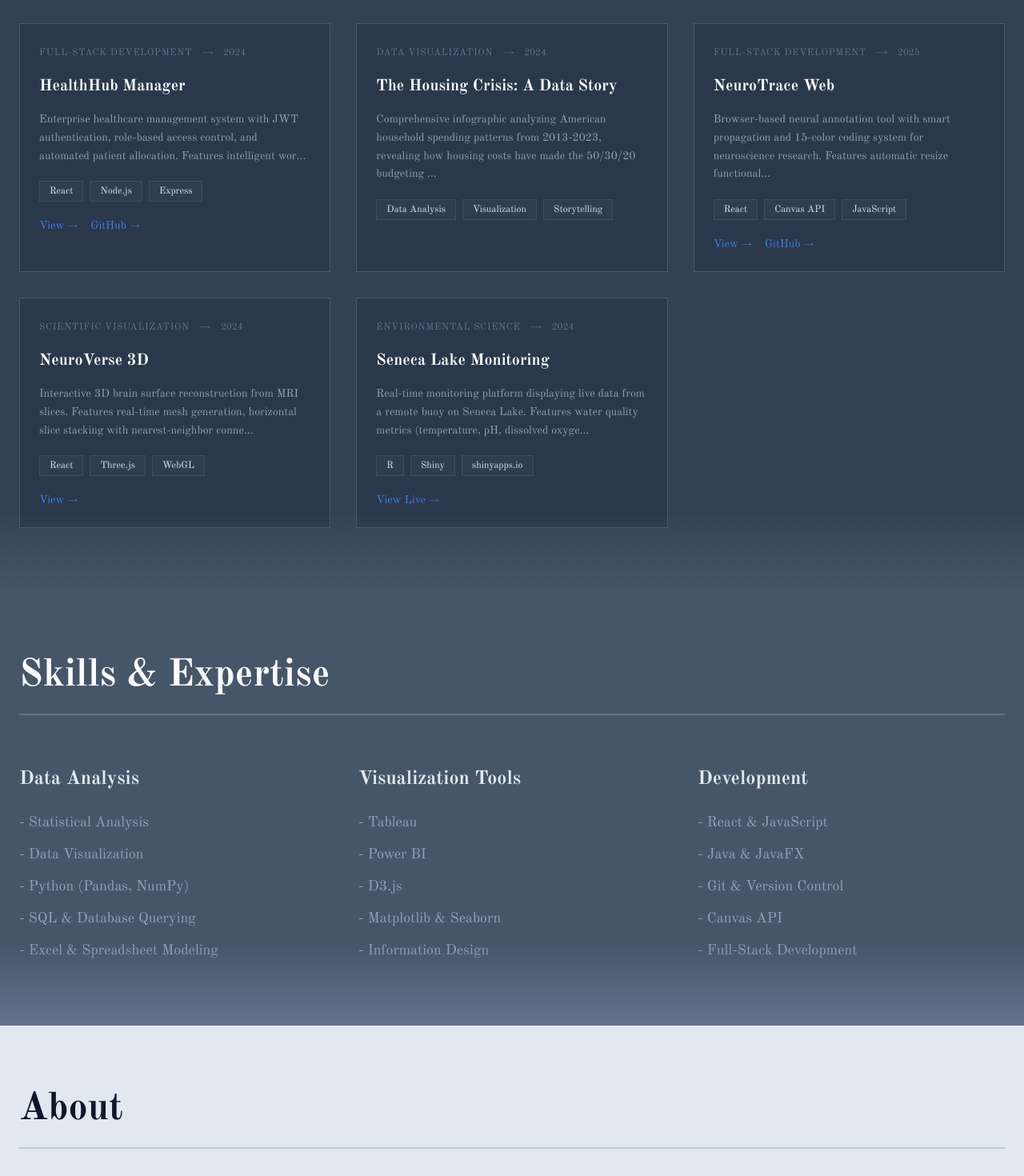
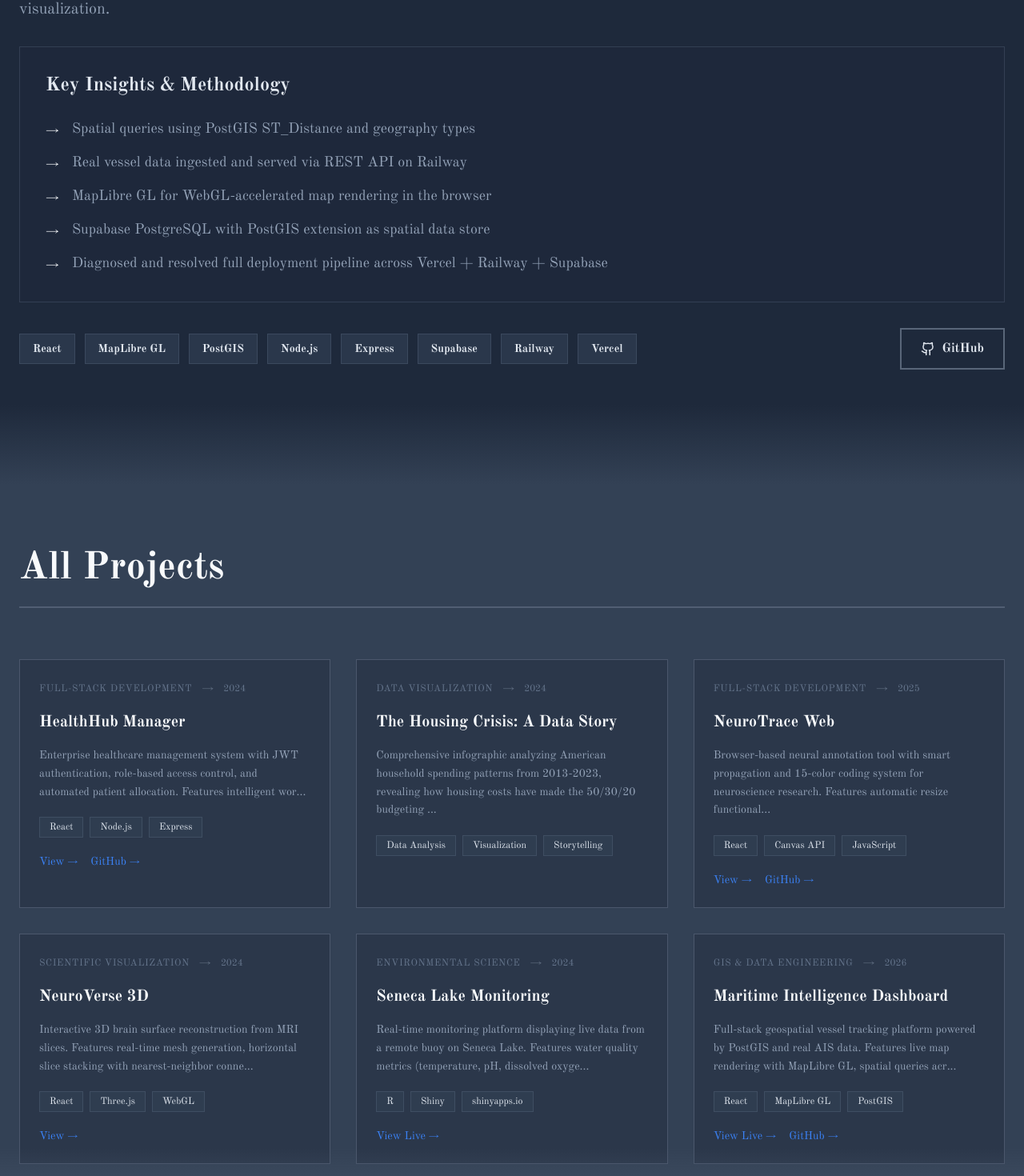
Before and after one commit to Aden254/Portfolio, a React (Vite) app: page / in a window 1280 px wide. Shown: the part 3392-4862 px from the top of the page at 80% size. Built offline with nearby package versions, Linux system fonts and the light colour scheme; a web font is replaced by a local one.

Commit message:
feat: add Maritime Dashboard to portfolio projects

```diff
--- a/src/Portfolio.jsx
+++ b/src/Portfolio.jsx
@@ -113,7 +113,26 @@ function Portfolio() {
             demo: null,
             github: null,
             external: 'https://flihws.shinyapps.io/SenecaBuoy/'
-        }
+        },
+        {
+    id: 'maritime-dashboard',
+    type: 'GIS & Data Engineering',
+    year: '2026',
+    title: 'Maritime Intelligence Dashboard',
+    description: 'Full-stack geospatial vessel tracking platform powered by PostGIS and real AIS data. Features live map rendering with MapLibre GL, spatial queries across a PostgreSQL/PostGIS database, and a REST API deployed on Railway. Demonstrates end-to-end data engineering from raw coordinates to interactive visualization.',
+    tech: ['React', 'MapLibre GL', 'PostGIS', 'Node.js', 'Express', 'Supabase', 'Railway', 'Vercel'],
+    demo: null,
+    github: 'https://github.com/Aden254/maritime-frontend',
+    external: 'https://maritime-frontend-lake.vercel.app',
+    featured: true,
+    insights: [
+        'Spatial queries using PostGIS ST_Distance and geography types',
+        'Real vessel data ingested and served via REST API on Railway',
+        'MapLibre GL for WebGL-accelerated map rendering in the browser',
+        'Supabase PostgreSQL with PostGIS extension as spatial data store',
+        'Diagnosed and resolved full deployment pipeline across Vercel + Railway + Supabase'
+    ]
+},
     ];
 
     const featuredProjects = projects.filter(p => p.featured);
@@ -597,6 +616,7 @@ function Portfolio() {
                                 <li>- Data Visualization</li>
                                 <li>- Python (Pandas, NumPy)</li>
                                 <li>- SQL & Database Querying</li>
+                                <li>- GIS & Spatial Analysis (PostGIS)</li>
                                 <li>- Excel & Spreadsheet Modeling</li>
                             </ul>
                         </div>
```
